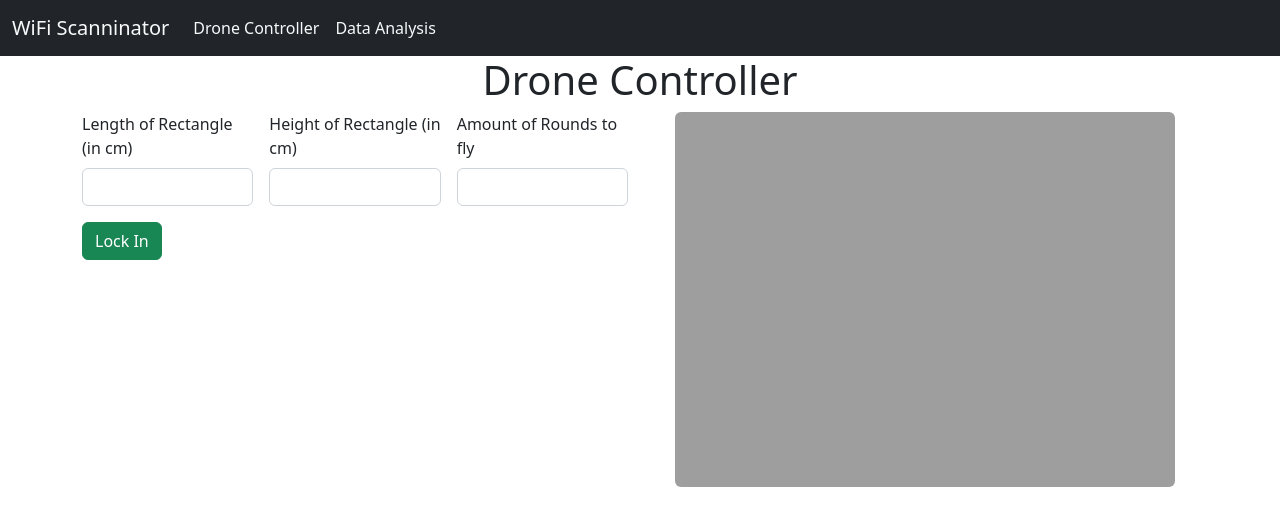
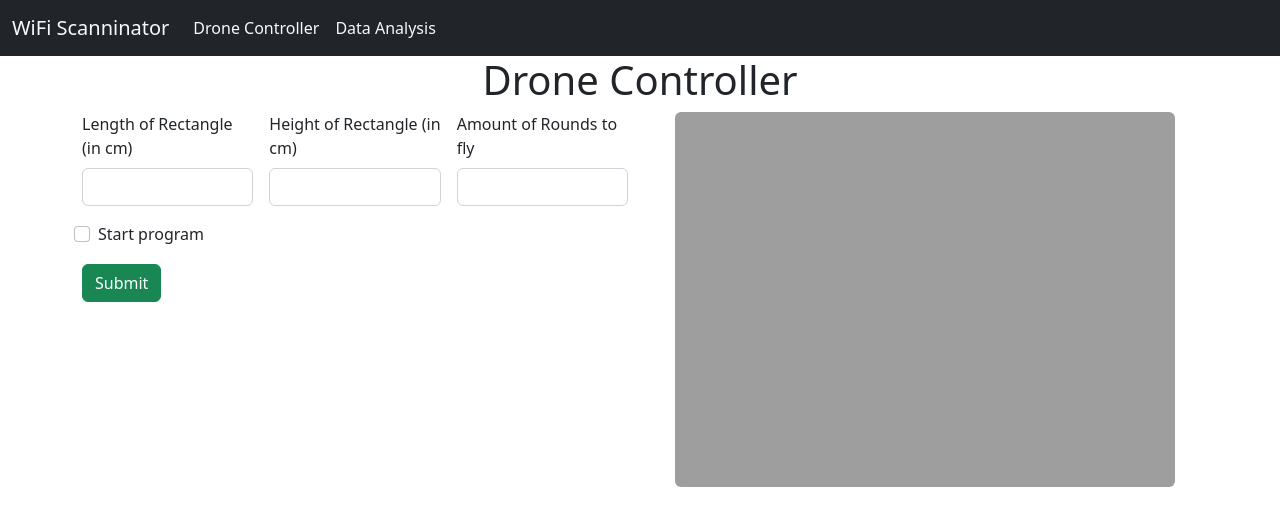
Before and after one commit to ReturnOfTheLast/P1_main_interface, a Flask app: template templates/drone.html in a window 1280 px wide. Shown: the top 526 px of the page. Run offline with Flask 2, Linux system fonts and the light colour scheme; the template is opened without the code that fills it, so the values that code supplies are empty.

Commit message:
Added checkbox to drone controller

```diff
--- a/templates/drone.html
+++ b/templates/drone.html
@@ -19,8 +19,12 @@
 						<label class="form-label" for="rounds">Amount of Rounds to fly</label>
 						<input class="form-control" type="number" id="rounds" name="rounds" min="1" max="250" value="{{ rounds }}">
 					</div>
+					<div class="form-check">
+						<input class="form-check-input" type="checkbox" value="" id="start" name="start">
+						<label class="form-check-label" for="start">Start program</label>
+					</div>
 					<div class="col-12">
-						<button class="btn btn-success" type="submit">Lock In</button>
+						<button class="btn btn-success" type="submit">Submit</button>
 					</div>
 				</div>
 			</form>
```
